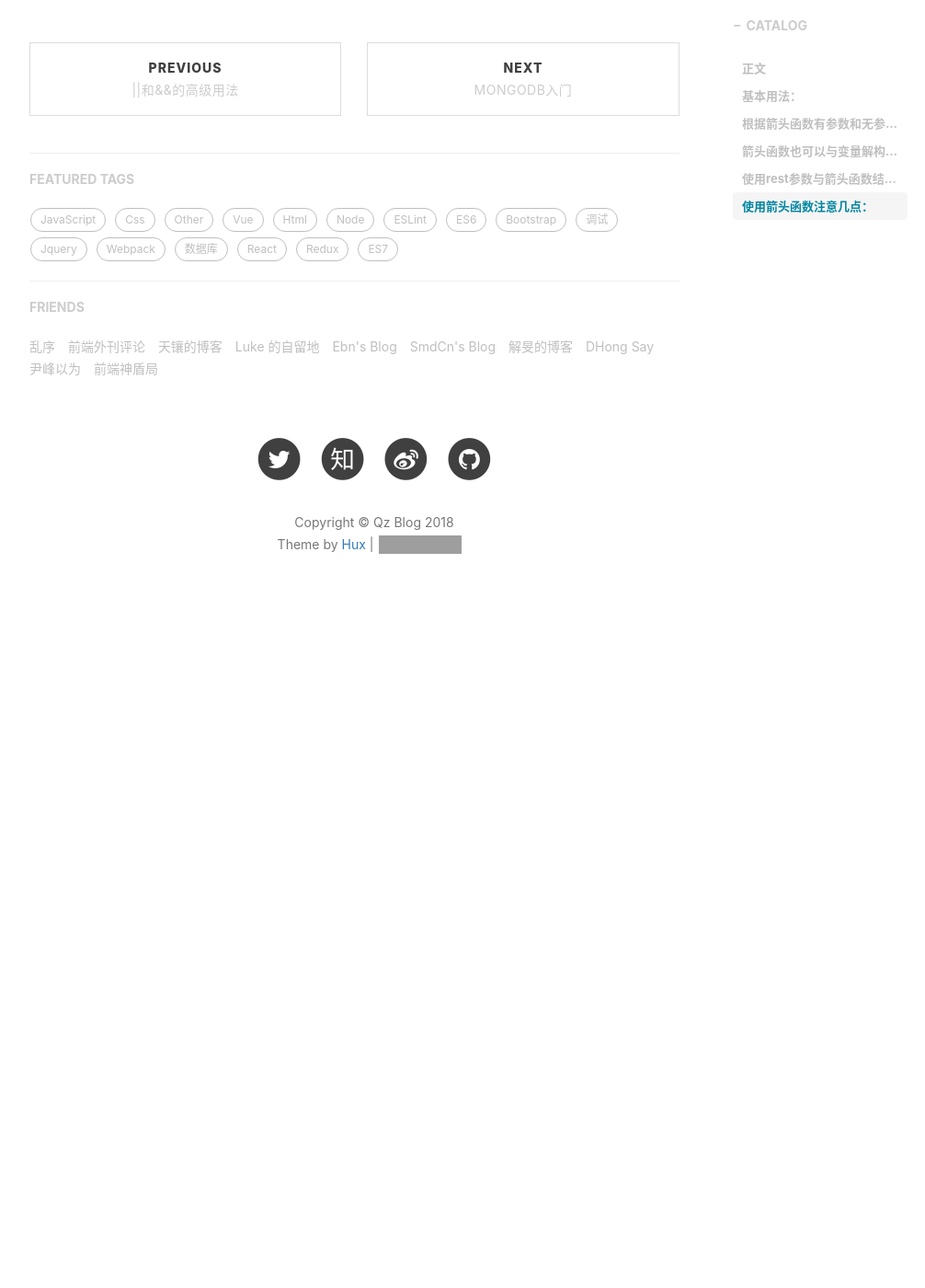
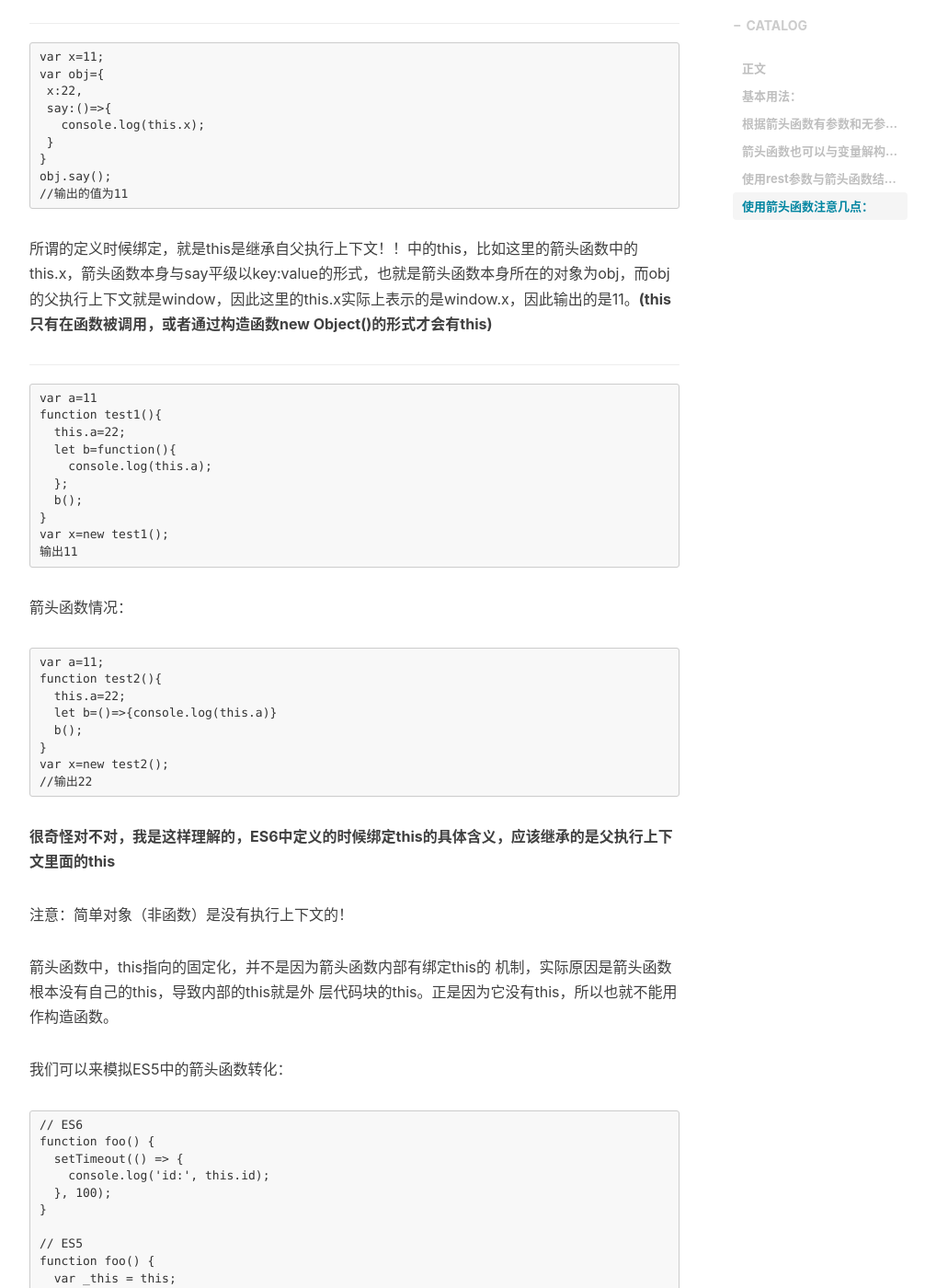
Before and after one commit to stephen-mi/QinZhen001.github.io, a Jekyll site: the page built from _posts/2017-12-30-Es6中箭头函数-myblog.markdown, in a window 1280 px wide and 1400 px high, scrolled down 1930 px. Shown: the whole window at 92% size, without its empty margins (233-1239 px from the left). Built offline with Jekyll 4.4.1, drawn with Linux system fonts in a browser that asks for light colours; nearby versions of some CDN libraries; comment, search, counter and statistics services are not loaded; before the commit the page ends 2626 px from its top, so only the background shows below that; some of the changed text lies outside the part shown; grey boxes are pictures that could not be loaded.

````diff
--- a/_posts/2017-12-30-Es6中箭头函数-myblog.markdown
+++ b/_posts/2017-12-30-Es6中箭头函数-myblog.markdown
@@ -62,7 +62,88 @@ headAndTail(1,2,3,4,5,6,7,8,9);// [1, [2,3,4,5,6,7,8,9]]
 ```
 
 ## 使用箭头函数注意几点：
-1. 函数体内的this对象就是定义时所在的对象，而不是使用时所在对象；
+1. **函数体内的this对象就是定义时所在的对象，而不是使用时所在对象(这点很重要)**
 2. 不可以当作构造函数使用，也就是不能用new命令实例化一个对象，否则会抛出一个错误；
 3. 不可以使用arguments对象，该对象在函数体内不存在，如果要用的话，可以用rest参数代替；
 4. 不可以使用yield命令，箭头函数不能用作Generator函数；
+
+
+----------
+
+
+```
+var x=11;
+var obj={
+ x:22,
+ say:()=>{
+   console.log(this.x);
+ }
+}
+obj.say();
+//输出的值为11
+```
+
+所谓的定义时候绑定，就是this是继承自父执行上下文！！中的this，比如这里的箭头函数中的this.x，箭头函数本身与say平级以key:value的形式，也就是箭头函数本身所在的对象为obj，而obj的父执行上下文就是window，因此这里的this.x实际上表示的是window.x，因此输出的是11。**(this只有在函数被调用，或者通过构造函数new Object()的形式才会有this)**
+
+
+----------
+
+```
+var a=11
+function test1(){
+  this.a=22;
+  let b=function(){
+    console.log(this.a);
+  };
+  b();
+}
+var x=new test1();
+输出11
+```
+
+箭头函数情况：
+
+```
+var a=11;
+function test2(){
+  this.a=22;
+  let b=()=>{console.log(this.a)}
+  b();
+}
+var x=new test2();
+//输出22
+```
+
+
+**很奇怪对不对，我是这样理解的，ES6中定义的时候绑定this的具体含义，应该继承的是父执行上下文里面的this**
+
+
+注意：简单对象（非函数）是没有执行上下文的！
+
+箭头函数中，this指向的固定化，并不是因为箭头函数内部有绑定this的
+机制，实际原因是箭头函数根本没有自己的this，导致内部的this就是外
+层代码块的this。正是因为它没有this，所以也就不能用作构造函数。
+
+
+我们可以来模拟ES5中的箭头函数转化：
+```
+// ES6
+function foo() {
+  setTimeout(() => {
+    console.log('id:', this.id);
+  }, 100);
+}
+
+// ES5
+function foo() {
+  var _this = this;
+
+  setTimeout(function () {
+    console.log('id:', _this.id);
+  }, 100);
+}
+```
+
+
+
+所以在定义对象的时候，定义对象属性，里面的this指向的一般是全局，或者这个对象所在的那个环境中的this。
````
Also changed, not shown: _posts/2017-12-17-短小精悍的js代码-myblog.markdown (+35 -0 lines), _posts/2018-02-25-前端面试-myblog.markdown (+57 -36 lines), _posts/2018-03-17-js面向对象之屏蔽属性-myblog.markdown (added, +38 -0 lines), _posts/2018-03-18-nth-child和nth-of-type的区别-myblog.markdown (added, +16 -0 lines), _posts/2018-03-18-前端框架学习-myblog.markdown (added, +95 -0 lines), _posts/2018-03-19-Object.prototype.toString.call()区分对象类型-myblog.markdown (added, +110 -0 lines).
